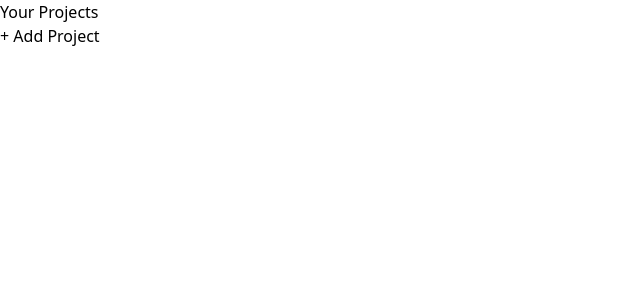
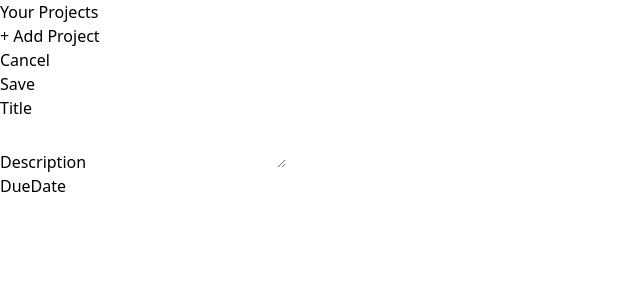
Before and after one commit to UmitKok1/Project-Management-App-React, a React (Vite) app: page / in a window 1280 px wide. Shown: the top 300 px of the page, without its empty margins (0-640 px from the left). Built offline with nearby package versions, Linux system fonts and the light colour scheme.

Commit message:
Adding New Project Component and Input Component.

```diff
--- a/src/App.jsx
+++ b/src/App.jsx
@@ -1,9 +1,11 @@
+import NewProject from "./components/NewProject";
 import ProjectsSideBar from "./components/ProjectsSidebar";
 
 function App() {
   return (
-    <main className="h-screen my-8">
-      <ProjectsSideBar/>
+    <main className="h-screen my-8 flex gap-8">
+      <ProjectsSideBar />
+      <NewProject />
     </main>
   );
 }
--- /dev/null
+++ b/src/components/Input.jsx
@@ -0,0 +1,6 @@
+export default function Input({ label, textarea, ...props }) {
+    return <p>
+        <label>{label}</label>
+        {textarea ? <textarea {...props} /> : <input {...props} />}
+    </p>
+}
--- /dev/null
+++ b/src/components/NewProject.jsx
@@ -0,0 +1,15 @@
+import Input from "./Input";
+
+export default function NewProject() {
+    return <div>
+        <menu>
+            <li><button>Cancel</button></li>
+            <li><button>Save</button></li>
+        </menu>
+        <div>
+            <Input label="Title" />
+            <Input label="Description" textarea />
+            <Input label="DueDate" />
+        </div>
+    </div>
+}
```
